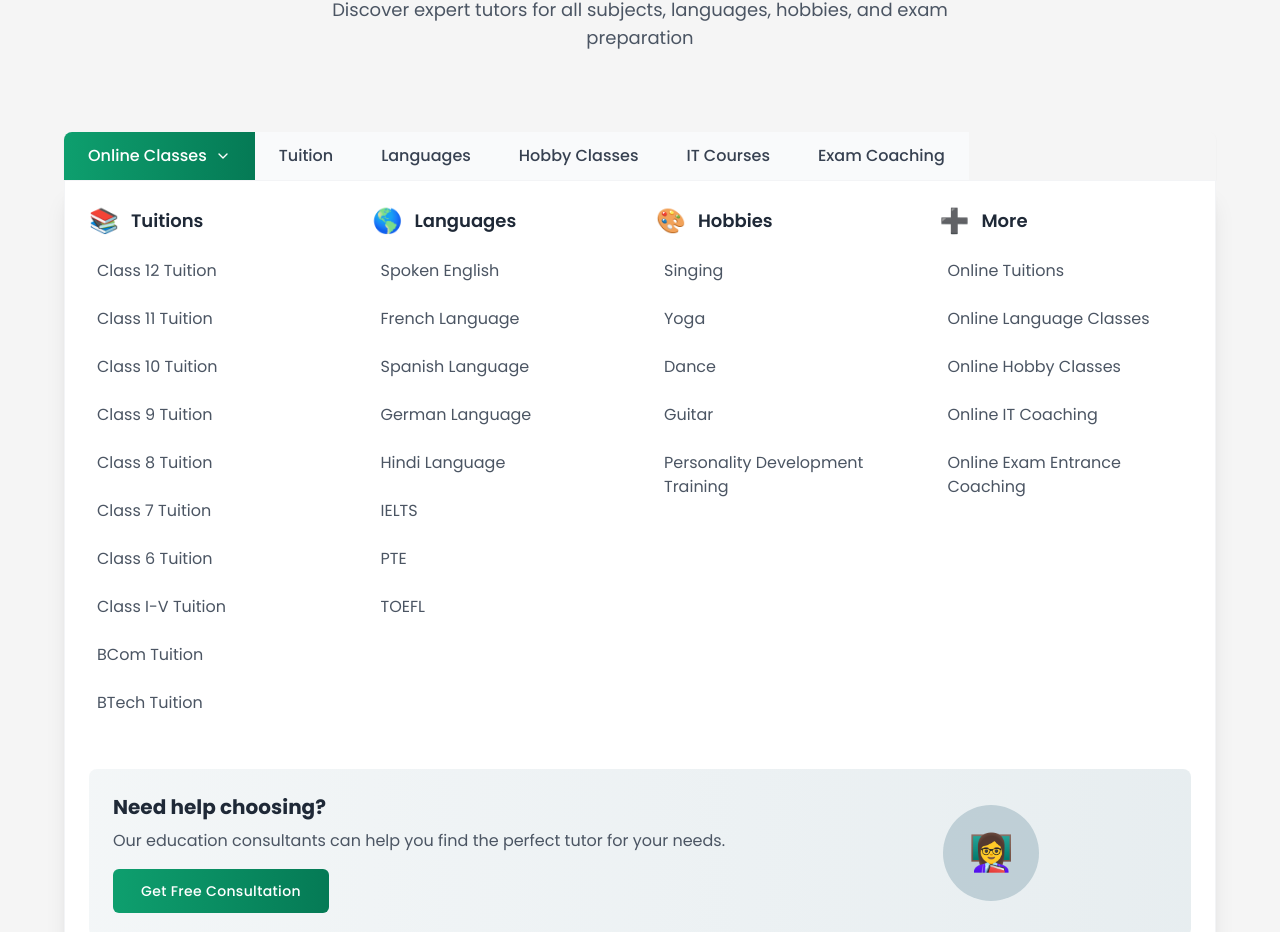
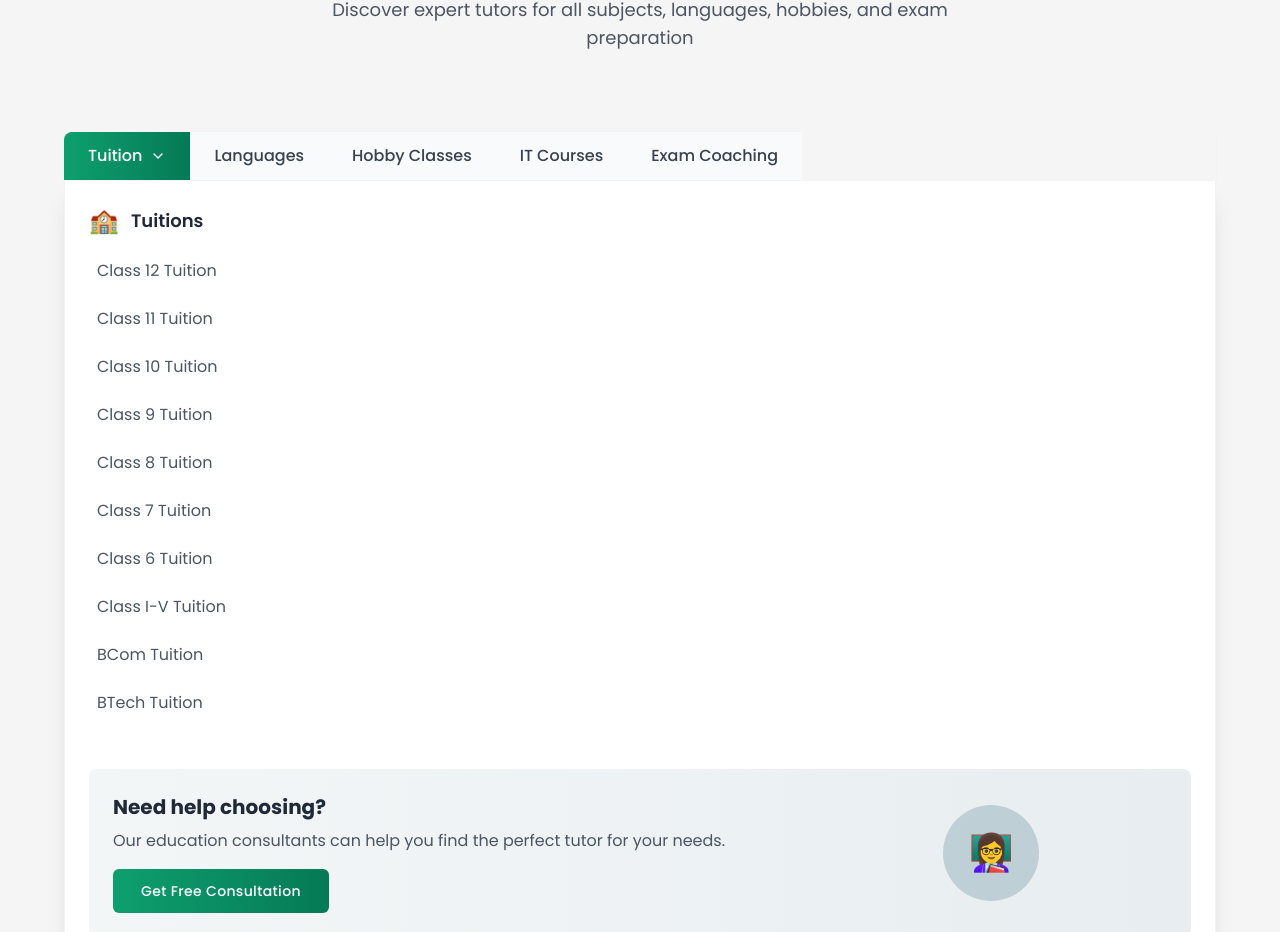
Before and after one commit to Ramees-c/tnm, a React (Vite) app: page / in a window 1280 px wide. Shown: the part 4873-5805 px from the top of the page. Built offline with nearby package versions, Linux system fonts and the light colour scheme.

Commit message:
online class section removed in find tutor menu component

```diff
--- a/src/components/common/FindTutorMenu/FindTutorMenu.jsx
+++ b/src/components/common/FindTutorMenu/FindTutorMenu.jsx
@@ -3,64 +3,6 @@ import { FiChevronDown, FiChevronRight, FiChevronUp } from "react-icons/fi";
 import DefaultButton from "../DefaultButton/DefaultButton";
 
 const menuData = [
-  {
-    title: "Online Classes",
-    active: true,
-    columns: [
-      {
-        heading: "Tuitions",
-        icon: "📚",
-        links: [
-          "Class 12 Tuition",
-          "Class 11 Tuition",
-          "Class 10 Tuition",
-          "Class 9 Tuition",
-          "Class 8 Tuition",
-          "Class 7 Tuition",
-          "Class 6 Tuition",
-          "Class I-V Tuition",
-          "BCom Tuition",
-          "BTech Tuition",
-        ],
-      },
-      {
-        heading: "Languages",
-        icon: "🌎",
-        links: [
-          "Spoken English",
-          "French Language",
-          "Spanish Language",
-          "German Language",
-          "Hindi Language",
-          "IELTS",
-          "PTE",
-          "TOEFL",
-        ],
-      },
-      {
-        heading: "Hobbies",
-        icon: "🎨",
-        links: [
-          "Singing",
-          "Yoga",
-          "Dance",
-          "Guitar",
-          "Personality Development Training",
-        ],
-      },
-      {
-        heading: "More",
-        icon: "➕",
-        links: [
-          "Online Tuitions",
-          "Online Language Classes",
-          "Online Hobby Classes",
-          "Online IT Coaching",
-          "Online Exam Entrance Coaching",
-        ],
-      },
-    ],
-  },
   {
     title: "Tuition",
     columns: [
@@ -78,31 +20,6 @@ const menuData = [
           "Class I-V Tuition",
           "BCom Tuition",
           "BTech Tuition",
-        ],
-      },
-      {
-        heading: "Languages",
-        icon: "🗣️",
-        links: [
-          "Spoken English",
-          "French Language",
-          "Spanish Language",
-          "German Language",
-          "Hindi Language",
-          "IELTS",
-          "PTE",
-          "TOEFL",
-        ],
-      },
-      {
-        heading: "Hobbies",
-        icon: "🎭",
-        links: [
-          "Singing",
-          "Yoga",
-          "Dance",
-          "Guitar",
-          "Personality Development Training",
         ],
       },
     ],
```
